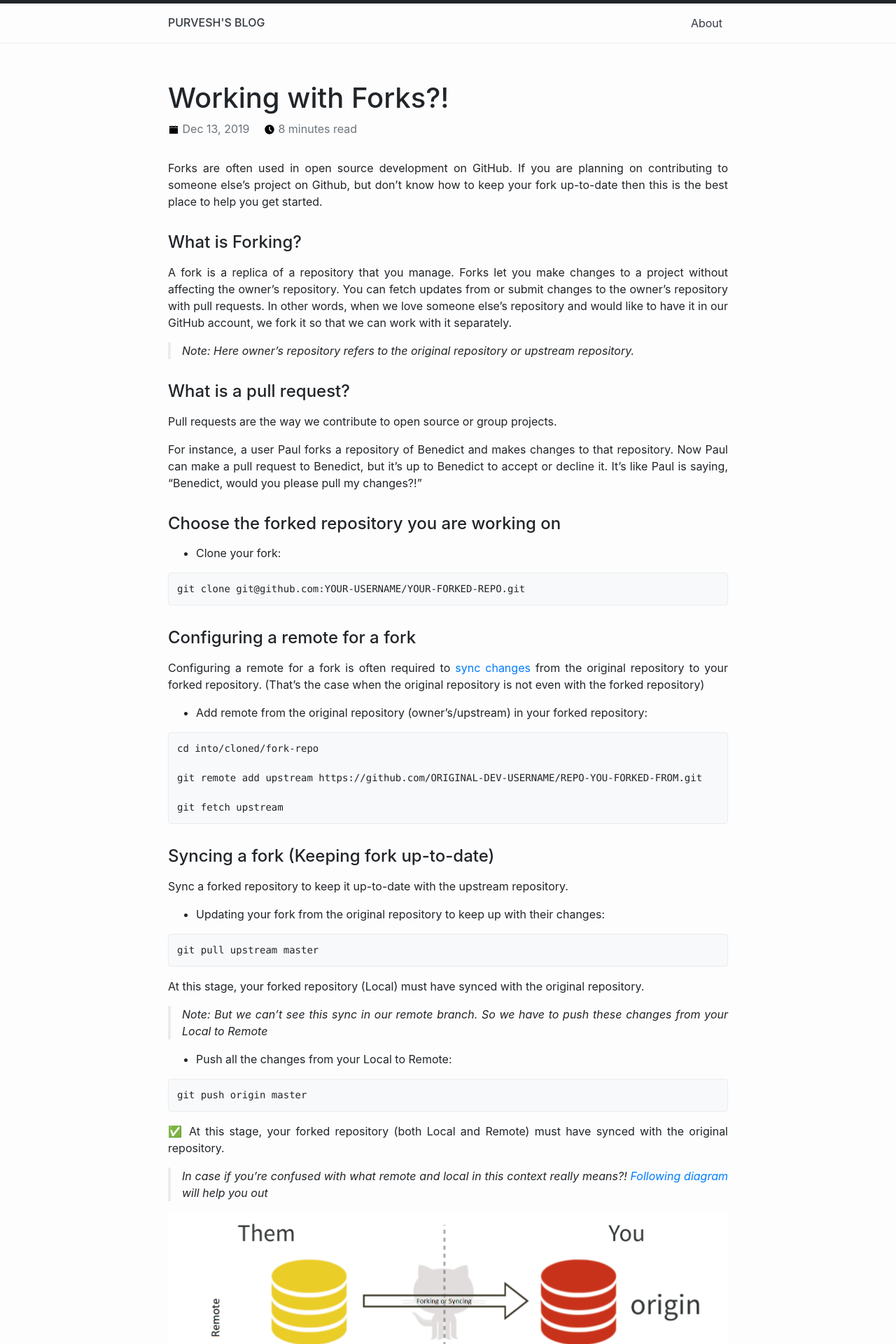
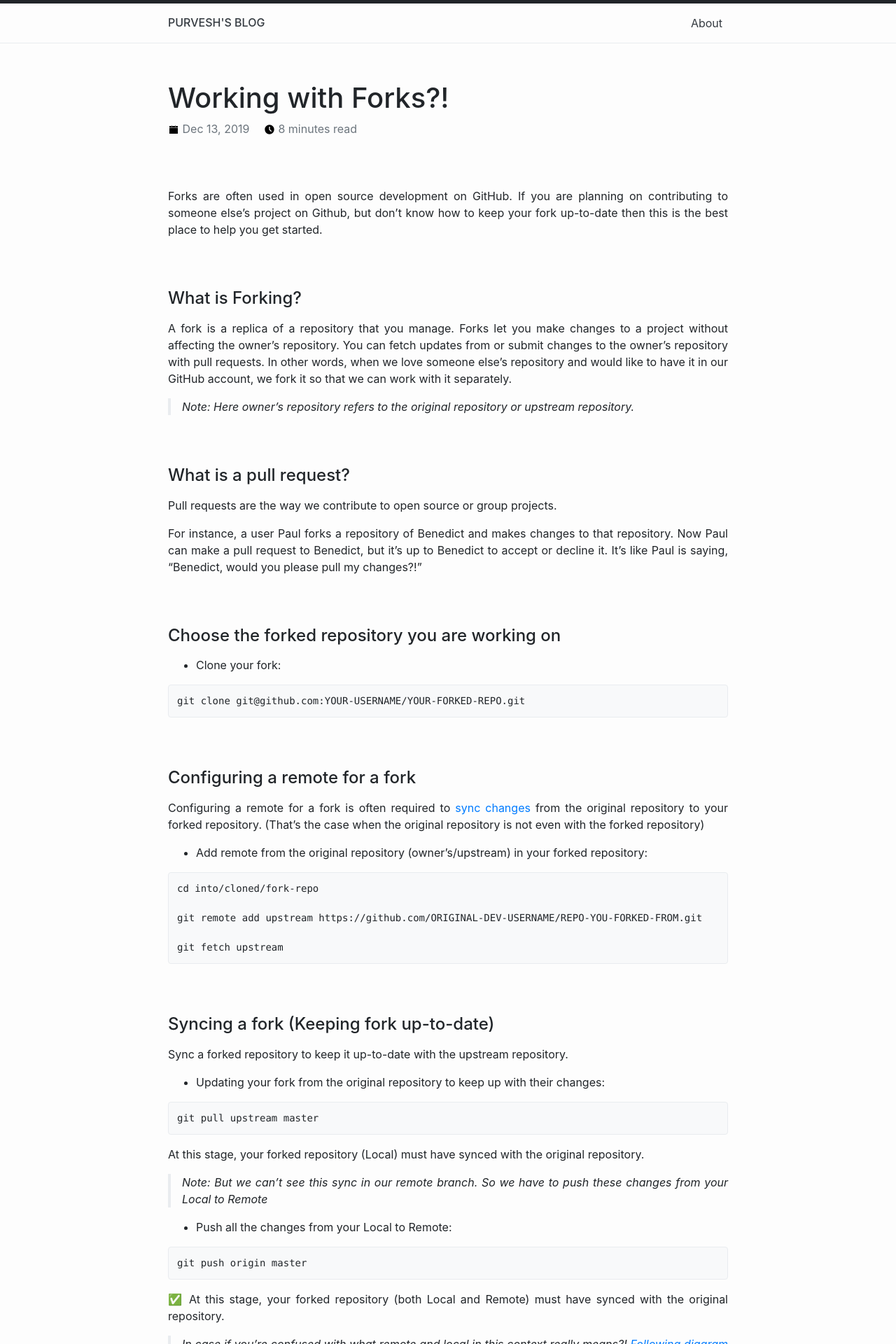
Before and after one commit to purveshmakode24/blog, a Jekyll site: the page built from _posts/2019-12-13-working-with-forks.md, in a window 1280 px wide. Shown: the top 1920 px of the page at 70% size. Built offline with Jekyll 4.4.1, drawn with Linux system fonts in a browser that asks for light colours.

Commit message:
Add line break to each section

````diff
--- a/_posts/2019-12-13-working-with-forks.md
+++ b/_posts/2019-12-13-working-with-forks.md
@@ -6,7 +6,11 @@ categories: posts
 read: "8 minutes read"
 ---
 
+<br/>
+
 Forks are often used in open source development on GitHub. If you are planning on contributing to someone else's project on Github, but don't know how to keep your fork up-to-date then this is the best place to help you get started.
+
+<br/>
 
 #### What is Forking?
 
@@ -14,11 +18,15 @@ A fork is a replica of a repository that you manage. Forks let you make changes
 
 > Note: Here owner's repository refers to the original repository or upstream repository.
 
+<br/>
+
 #### What is a pull request?
 
 Pull requests are the way we contribute to open source or group projects.
 
 For instance, a user Paul forks a repository of Benedict and makes changes to that repository. Now Paul can make a pull request to Benedict, but it’s up to Benedict to accept or decline it. It’s like Paul is saying, “Benedict, would you please pull my changes?!”
+
+<br/>
 
 #### Choose the forked repository you are working on
 
@@ -27,6 +35,8 @@ For instance, a user Paul forks a repository of Benedict and makes changes to th
 ```
 git clone git@github.com:YOUR-USERNAME/YOUR-FORKED-REPO.git
 ```
+
+<br/>
 
 #### Configuring a remote for a fork
 
@@ -41,6 +51,8 @@ git remote add upstream https://github.com/ORIGINAL-DEV-USERNAME/REPO-YOU-FORKED
 
 git fetch upstream
 ```
+
+<br/>
 
 #### Syncing a fork (Keeping fork up-to-date) {#syncing-a-fork}
 
@@ -70,6 +82,8 @@ git push origin master
     margin: 0 auto;"/>
 <p style="text-align: center">Fig., Workflow: Fork/Sync and Cloning</p>
 
+<br/>
+
 ## Pro Tips
 
 > If you've basic understanding of how pull request and branches works, these are the best practices you must follow while working with the forked repository:
````
